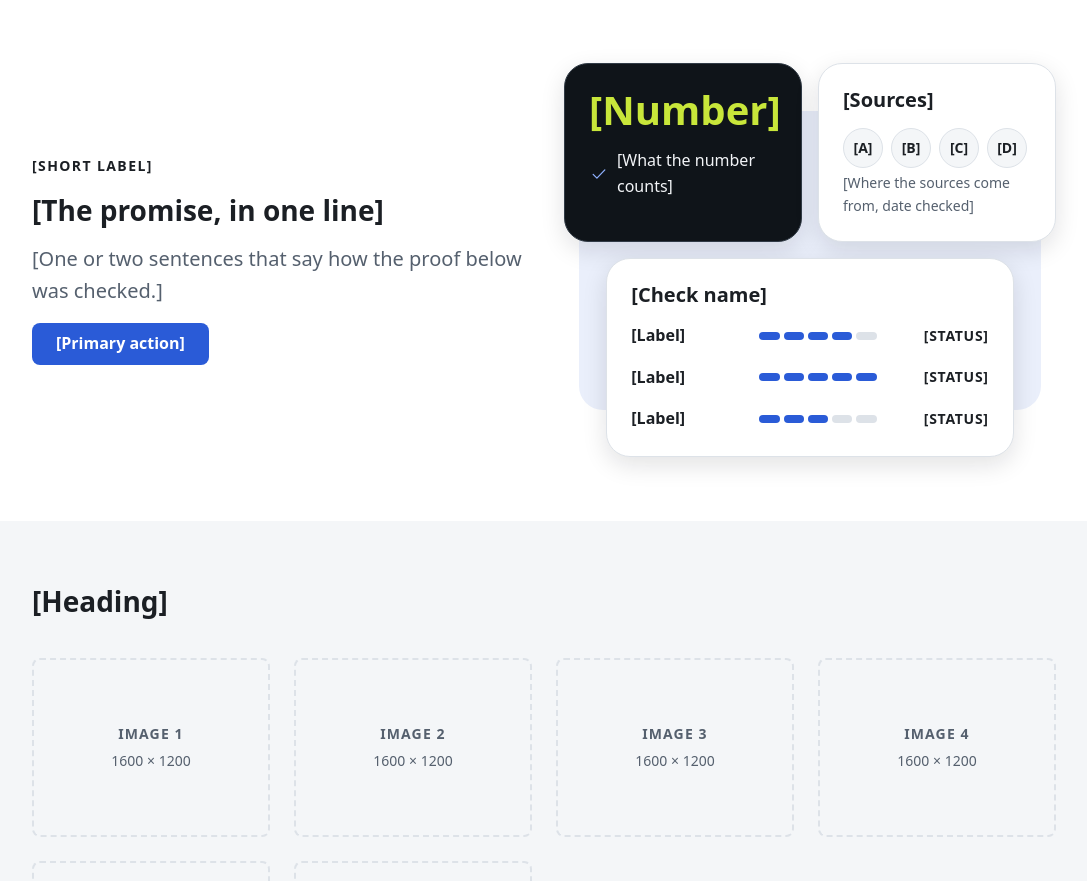
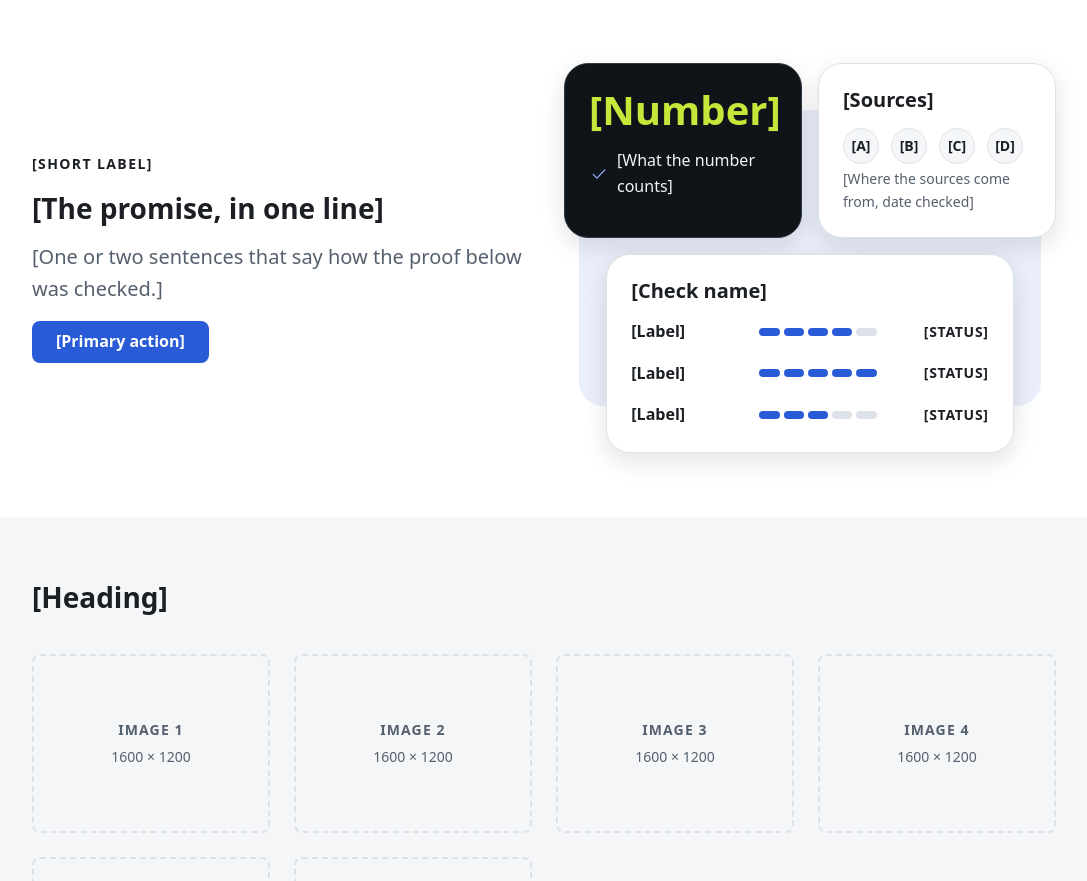
Before and after one commit to danniparedes/web-starter, a PHP site: page /pages/patterns.php in a window 1280 px wide. Shown: the part 5619-6500 px from the top of the page, without its empty margins (96-1183 px from the left). Run offline with PHP 8.4, Linux system fonts and the light colour scheme; some libraries are stand-ins or nearby versions.

Commit message:
Avatar row: clear gap between circles, circles never shrink
Co-Authored-By: Claude Sonnet 5.5 <noreply@anthropic.com>
Claude-Session: https://claude.ai/code/session_012mU7N9T6BqtCMyn7S8uZbD

```diff
--- a/css/components.css
+++ b/css/components.css
@@ -1670,9 +1670,10 @@ a.row__link:hover .row__title { color: var(--color-primary); }
               No logo yet: put the initials as text, e.g. <li class="avatar-row__item">[AB]</li>
    Rule     : Show only real sources, with permission to use their logo.
    -------------------------------------------------------------------------- */
-.avatar-row { display: flex; flex-wrap: wrap; gap: var(--space-2); padding: 0; list-style: none; }
+.avatar-row { display: flex; flex-wrap: wrap; gap: calc(var(--space-3) * 0.75); padding: 0; list-style: none; }  /* clear space between the circles */
 .avatar-row__item {
   display: grid;
+  flex: none;                          /* a circle never shrinks into its neighbor */
   place-items: center;
   width: var(--avatar-size);
   height: var(--avatar-size);
--- a/css/tokens.css
+++ b/css/tokens.css
@@ -124,7 +124,7 @@
   --tile-width:            16rem;           /* one tall tile in the swipe row (phones, tablets) */
   --tile-gap:              var(--space-3);
   --timeline-gap:          var(--space-4);
-  --avatar-size:           2.5rem;            /* round logo in the sources card */
+  --avatar-size:           2.25rem;            /* round logo in the sources card */
   --meter-segment-height:  0.5rem;          /* one segment of a meter bar */
   --timeline-dot-size:     1rem;            /* plain timeline marker; numbered markers use --icon-button-size */
 
```
